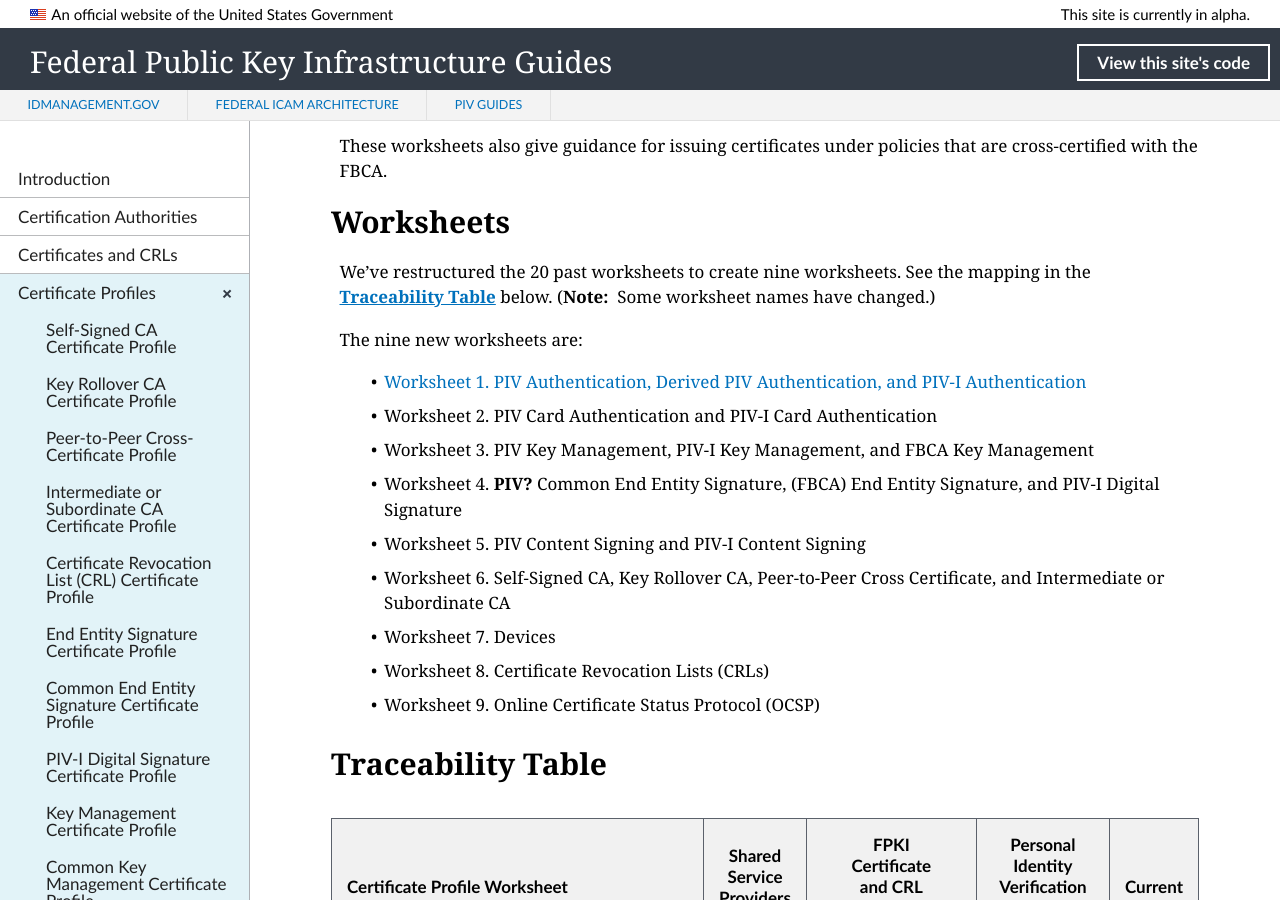
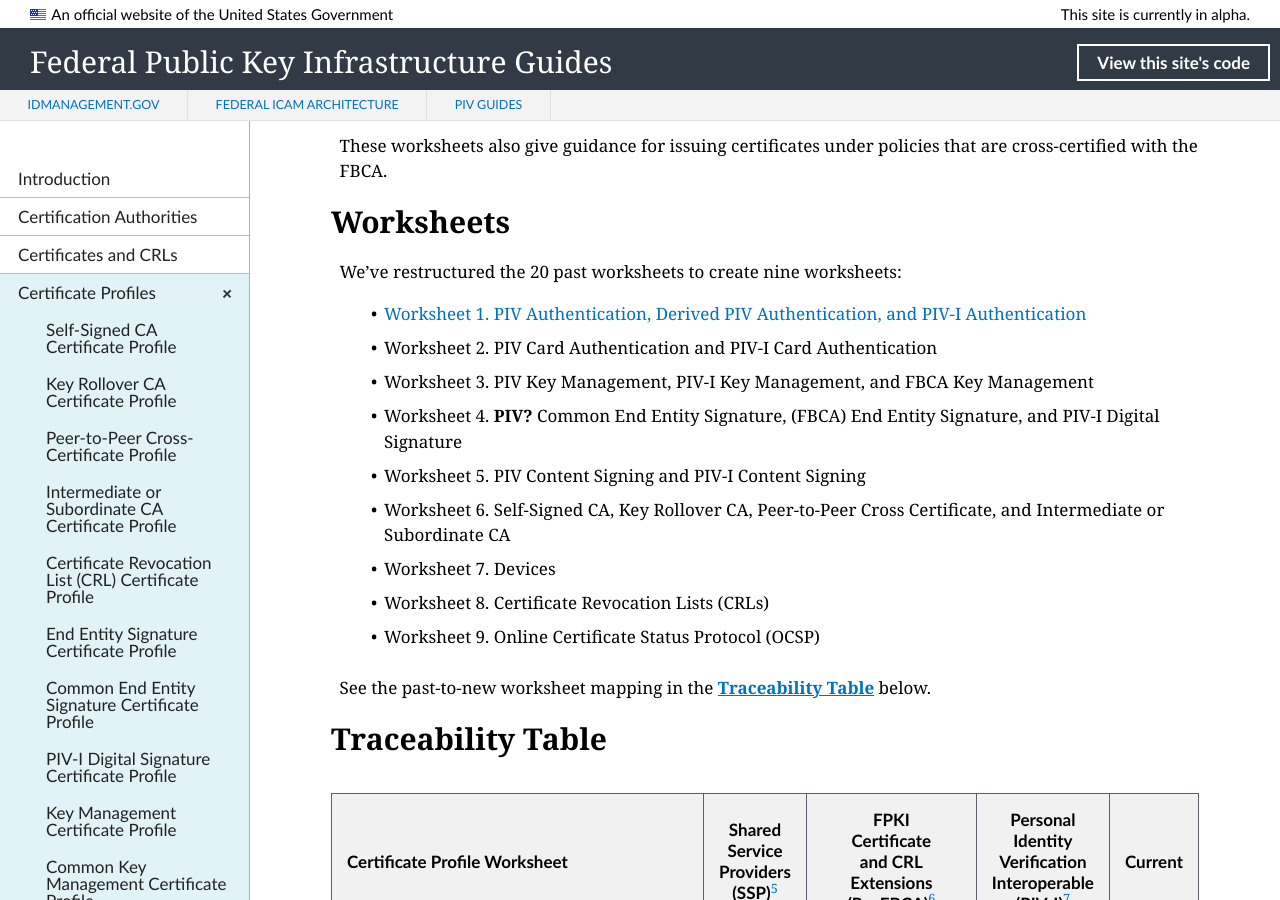
Before and after one commit to GSA/fpki-guides, a Jekyll site: the page built from pages/fpki_certificate_profiles.md, in a window 1280 px wide and 900 px high, scrolled down 312 px. Built offline with Jekyll 4.4.1, drawn with Linux system fonts in a browser that asks for light colours; nearby versions of some CDN libraries; library files that are not in the unit come from our copies.

Commit message:
Update fpki_certificate_profiles.md
Editorial

```diff
--- a/pages/fpki_certificate_profiles.md
+++ b/pages/fpki_certificate_profiles.md
@@ -14,9 +14,7 @@
 
 ## Worksheets
 
-We've restructured the 20 past worksheets to create nine worksheets. See the mapping in the [**Traceability Table**](#traceability) below. (**Note:**&nbsp;&nbsp;Some worksheet names have changed.)
-
-The nine new worksheets are:
+We've restructured the 20 past worksheets to create nine worksheets:
 
 * [Worksheet 1. PIV Authentication, Derived PIV Authentication, and PIV-I Authentication]({{ site.baseurl }}/profiles/allpivauth/)<br>
 * Worksheet 2. PIV Card Authentication and PIV-I Card Authentication<br>
@@ -27,6 +25,8 @@
 * Worksheet 7. Devices <!--renamed Computing and Communications Devices--><br>
 * Worksheet 8. Certificate Revocation Lists (CRLs)<br>
 * Worksheet 9. Online Certificate Status Protocol (OCSP)<br>
+
+See the past-to-new worksheet mapping in the [**Traceability Table**](#traceability) below.
 
 ## Traceability Table
 
```
